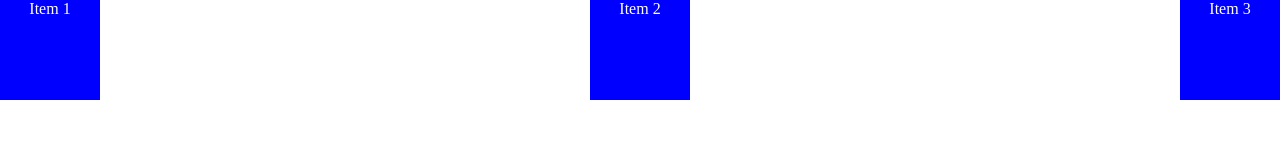
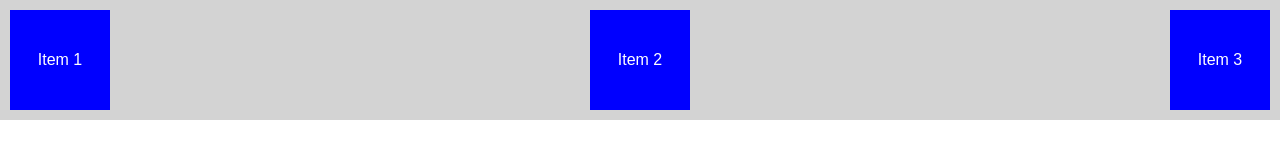
Before and after one commit to PastorJoseph/Flex-practice, a plain HTML site: page index.html in a window 1280 px wide. Drawn offline with Linux system fonts and the light colour scheme.

Commit message:
Update style.css

```diff
--- a/style.css
+++ b/style.css
@@ -4,8 +4,15 @@
     border: 0;
 }
 
+body {
+    font-family: Arial, Helvetica, sans-serif;
+}
+
 .flex-container {
     display: flex;
+    /* flex-direction: ; */
+    /* align-items: ; */
+    background-color: lightgray;
     justify-content: space-between;
     text-align: center;
 }
@@ -13,7 +20,12 @@
 .item {
     width: 100px;
     height: 100px;
-    background-color: blue;
+    background: blue;
+    margin: 10px;
     color: white;
+    display: flex;
+    justify-content: center;
+    align-items: center;
+
 
 }
```
